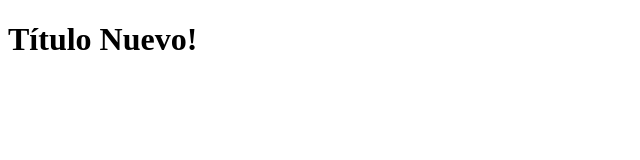
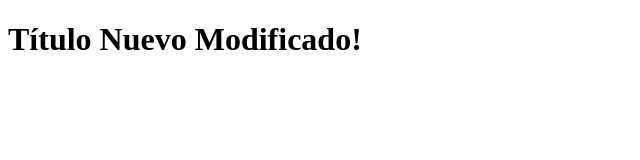
Before and after one commit to Anthony0403/Hello-Git, a plain HTML site: page index.html in a window 1280 px wide. Shown: the whole page, without its empty margins (0-640 px from the left). Drawn offline with Linux system fonts and the light colour scheme.

Commit message:
Se modifico index nuevamente

```diff
--- a/index.html
+++ b/index.html
@@ -6,6 +6,6 @@
     <title>Demo Git</title>
 </head>
 <body>
-    <h1>Título Nuevo!</h1>
+    <h1>Título Nuevo Modificado!</h1>
 </body>
 </html>
```
